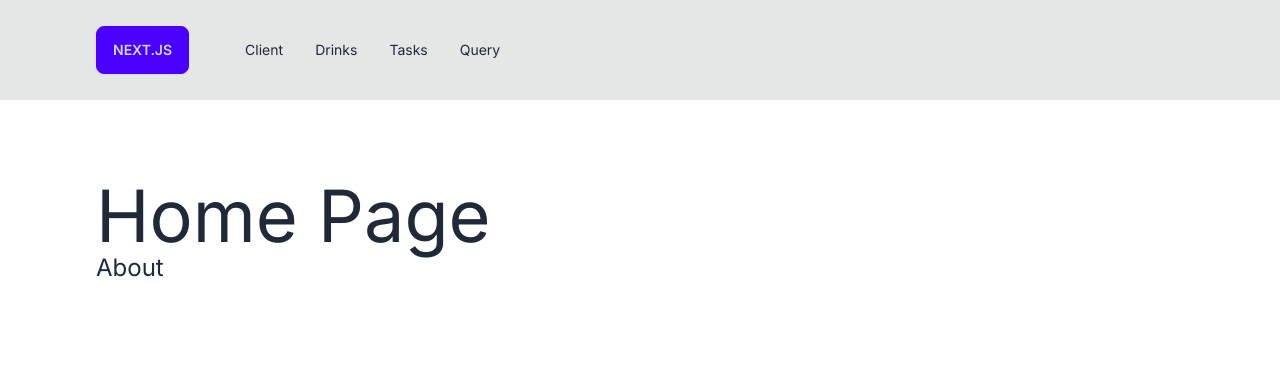
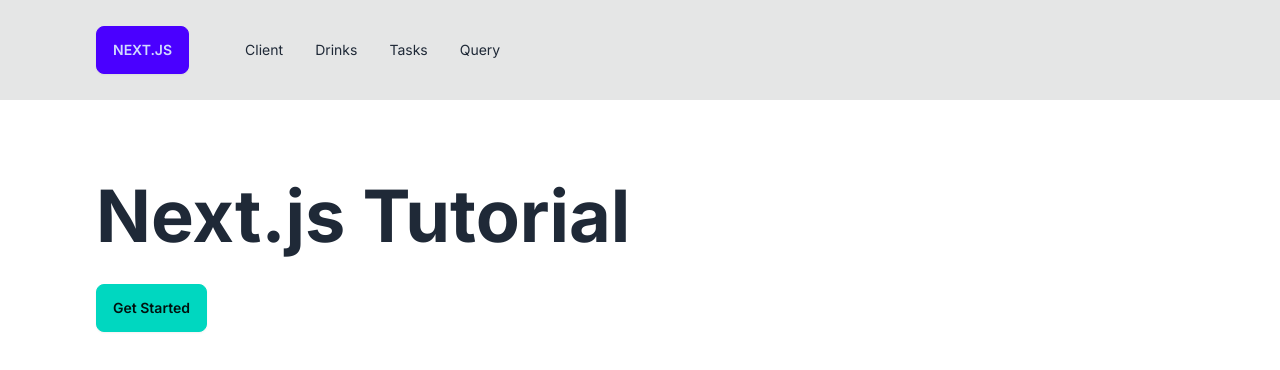
Before and after one commit to ankkitsharma/nextjs-tutorial, a Next.js app: page / in a window 1280 px wide. Shown: the top 370 px of the page. Built offline with nearby package versions, Linux system fonts and the light colour scheme.

Commit message:
add counter

```diff
--- a/app/client/page.js
+++ b/app/client/page.js
@@ -1,9 +1,14 @@
+"use client";
 import React from "react";
 
 const ClientPage = () => {
+  const [count, setCount] = React.useState(0);
   return (
     <div>
-      <h1 className="text-7xl">ClientPage</h1>
+      <h1 className="text-7xl font-bold mb-4">{count}</h1>
+      <button className="btn btn-primary" onClick={() => setCount(count + 1)}>
+        increase
+      </button>
     </div>
   );
 };
--- a/app/page.js
+++ b/app/page.js
@@ -4,9 +4,9 @@
 const page = () => {
   return (
     <div>
-      <h1 className="text-7xl">Home Page</h1>
-      <Link href="/about" className="text-2xl">
-        About
+      <h1 className="text-7xl mb-8 font-bold">Next.js Tutorial</h1>
+      <Link href="/client" className="btn btn-accent">
+        Get Started
       </Link>
     </div>
   );
```
